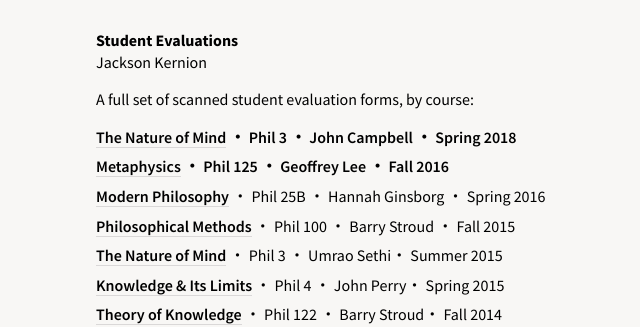
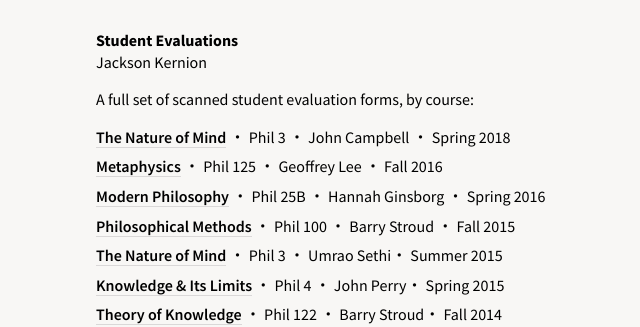
Before and after one commit to jacksonkernion/jacksonkernion.github.io, a Jekyll site: the page built from student-evals.md, in a window 1280 px wide. Shown: the top 327 px of the page, without its empty margins (229-869 px from the left). Built offline with Jekyll 4.4.1, drawn with Linux system fonts in a browser that asks for light colours; nearby versions of some CDN libraries.

Commit message:
Update student-evals.md

```diff
--- a/student-evals.md
+++ b/student-evals.md
@@ -10,13 +10,13 @@ A full set of scanned student evaluation forms, by course:
 
 <div class="item">
   <div class="item-header">
-    <p class="item-title"><a href="files/evals/spring2018.pdf">The Nature of Mind</a> ・ Phil 3 ・ John Campbell ・ Spring 2018</p>
+    <p class="item-title"><a href="files/evals/spring2018.pdf">The Nature of Mind</a> <span class="subtitle">・ Phil 3 ・ John Campbell ・ Spring 2018</span></p>
   </div>
 </div>
 
 <div class="item">
   <div class="item-header">
-    <p class="item-title"><a href="files/evals/fall2016.pdf">Metaphysics</a> ・ Phil 125 ・ Geoffrey Lee ・ Fall 2016</p>
+    <p class="item-title"><a href="files/evals/fall2016.pdf">Metaphysics</a> <span class="subtitle">・ Phil 125 ・ Geoffrey Lee ・ Fall 2016</span></p>
   </div>
 </div>
 
```
